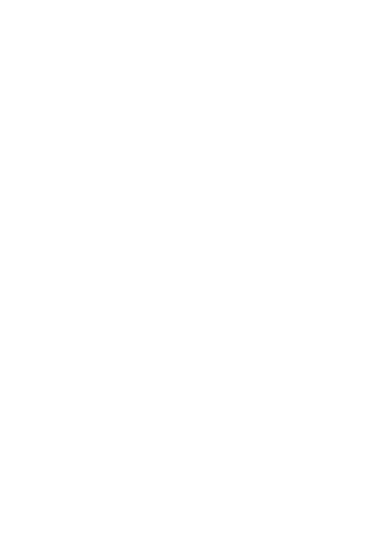
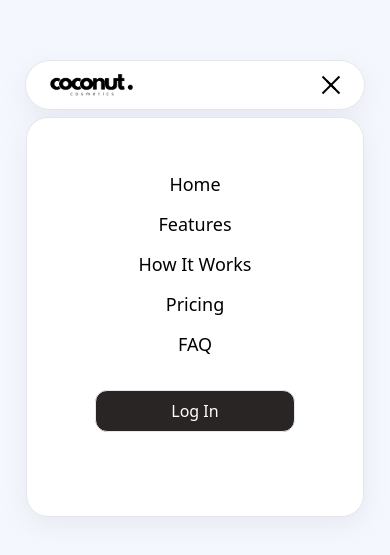
Before and after one commit to eimantasp123/ui-components, a React (Vite) app: page /mobile-header in a window 390 px wide. Before the commit this address had no page. Shown: the part 145-700 px from the top of the page. Built offline with nearby package versions, Linux system fonts and the light colour scheme.

Commit message:
Mobile Menu

```diff
--- a/src/App.jsx
+++ b/src/App.jsx
@@ -5,6 +5,7 @@
 import FullButtons from "./FullButtons";
 import Home from "./Home";
 import PasswordStrength from "./PasswordStrength";
+import MobileHeader from "./MobileHeader";
 
 const App = () => (
   <Routes>
@@ -14,6 +15,7 @@
       <Route path="/dark-mode-2" element={<DarkModeToggleSecondary />} />
       <Route path="/full-color-buttons" element={<FullButtons />} />
       <Route path="/strength-indicator" element={<PasswordStrength />} />
+      <Route path="/mobile-header" element={<MobileHeader />} />
     </Route>
   </Routes>
 );
--- /dev/null
+++ b/src/MobileHeader.jsx
@@ -0,0 +1,32 @@
+"use client";
+import { useState } from "react";
+import MobileMenuButton from "./components/MobileMenuButton";
+import MobileNavigation from "./components/MobileNavigation";
+import Logo from "./components/Logo";
+
+// Header component
+export default function MobileHeader() {
+  const [isOpen, setIsOpen] = useState(true);
+
+  return (
+    <header className="shadow-custom-light2 relative -mt-96 flex w-[340px] rounded-full border bg-white">
+      <div className="z-20 flex w-full items-center justify-between px-5">
+        <Logo />
+        <MobileMenuButton
+          active={isOpen}
+          setActive={() => setIsOpen(!isOpen)}
+        />
+      </div>
+
+      <div
+        className={`shadow-custom-light2 absolute right-0 z-10 flex overflow-hidden transition-all duration-500 ease-in-out ${isOpen ? "top-14 h-[400px] w-[100%] rounded-[22px] opacity-100" : "top-0 h-0 w-0 rounded-[100px] opacity-0"} items-center justify-center border bg-white text-black`}
+      >
+        <div
+          className={`absolute ${isOpen ? "opacity-100" : "opacity-0"} left-1/2 top-5 -translate-x-1/2 transition-opacity duration-500 ease-in-out`}
+        >
+          <MobileNavigation handleMobileClick={() => setIsOpen(!open)} />
+        </div>
+      </div>
+    </header>
+  );
+}
--- a/src/PasswordStrength.jsx
+++ b/src/PasswordStrength.jsx
@@ -11,17 +11,17 @@
   };
 
   return (
-    <div className="w-[400px] select-none">
+    <div className="w-[350px] select-none">
       <div className="relative">
         <input
           type={type}
-          className="mb-4 w-full rounded-md border border-neutral-300 px-4 py-2"
+          className="mb-4 w-full rounded-md border-[2px] border-neutral-200 px-4 py-2 outline-none transition-colors duration-300 ease-in-out focus:border-neutral-500"
           placeholder="Enter your password"
           onChange={(e) => setPassword(e.target.value)}
         />
         <span
           onClick={togglePasswordVisibility}
-          className="absolute right-5 top-3 cursor-pointer text-lg"
+          className="absolute right-5 top-3 cursor-pointer text-lg text-neutral-600"
         >
           {type === "password" ? <FaEye /> : <FaEyeSlash />}
         </span>
--- a/src/components/Layout.jsx
+++ b/src/components/Layout.jsx
@@ -2,7 +2,7 @@
 
 export default function Layout() {
   return (
-    <div className="flex h-screen w-full items-center justify-center bg-stone-100 transition-all duration-300 dark:bg-neutral-900">
+    <div className="flex h-screen w-full items-center justify-center bg-[#F5F7FE] transition-all duration-300 dark:bg-neutral-900">
       <Outlet />
     </div>
   );
--- /dev/null
+++ b/src/components/Logo.jsx
@@ -0,0 +1,7 @@
+export default function Logo() {
+  return (
+    <div className="flex w-[250px] flex-none items-center justify-start">
+      <img src="/logo.png" className="w-[90px] cursor-pointer" alt="logo" />
+    </div>
+  );
+}
--- /dev/null
+++ b/src/components/MobileMenuButton.jsx
@@ -0,0 +1,92 @@
+import { motion, MotionConfig } from "framer-motion";
+import PropTypes from "prop-types";
+
+export default function MobileMenuButton({ active, setActive }) {
+  return (
+    <MotionConfig
+      transition={{
+        duration: 0.25,
+        ease: "easeInOut",
+      }}
+    >
+      <motion.button
+        initial={false}
+        onClick={() => setActive((pv) => !pv)}
+        animate={active ? "open" : "closed"}
+        className="relative py-6 pr-8"
+      >
+        {/* First line */}
+        <motion.span
+          style={{
+            left: "58%",
+            top: "35%",
+            x: "-50%",
+            y: "-50%",
+          }}
+          className="absolute left-0 top-0 h-[2px] w-6 bg-black"
+          variants={{
+            open: {
+              rotate: ["0deg", "0deg", "45deg"],
+              top: ["35%", "50%", "50%"],
+            },
+            closed: {
+              rotate: ["45deg", "0deg", "0deg"],
+              top: ["50%", "50%", "35%"],
+            },
+          }}
+        />
+
+        {/* Second line */}
+        <motion.span
+          style={{
+            left: "calc(50% + 6px)",
+            top: "50%",
+            x: "-50%",
+            y: "-50%",
+          }}
+          className="absolute h-[2px] w-5 bg-black"
+          variants={{
+            open: {
+              rotate: ["0deg", "0deg", "-45deg"],
+              left: "58%",
+              width: ["16px", "24px", "24px"],
+            },
+            closed: {
+              rotate: ["-45deg", "0deg", "0deg"],
+              left: "calc(50% + 6px)",
+              width: ["24px", "16px", "16px"],
+            },
+          }}
+        />
+
+        {/* Last line */}
+        <motion.span
+          style={{
+            left: "calc(50% + 8px)",
+            bottom: "35%",
+            x: "-50%",
+            y: "50%",
+          }}
+          className="absolute h-[2px] w-3 bg-black"
+          variants={{
+            open: {
+              rotate: ["0deg", "0deg", "45deg"],
+              left: "58%",
+              bottom: ["35%", "50%", "50%"],
+            },
+            closed: {
+              rotate: ["45deg", "0deg", "0deg"],
+              left: "calc(50% + 8px)",
+              bottom: ["50%", "50%", "35%"],
+            },
+          }}
+        />
+      </motion.button>
+    </MotionConfig>
+  );
+}
+
+MobileMenuButton.propTypes = {
+  active: PropTypes.bool.isRequired,
+  setActive: PropTypes.func.isRequired,
+};
--- /dev/null
+++ b/src/components/MobileNavigation.jsx
@@ -0,0 +1,47 @@
+import PropTypes from "prop-types";
+
+const links = [
+  { href: "#home", label: "Home" },
+  { href: "#features", label: "Features" },
+  { href: "#howAppWorking", label: "How It Works" },
+  { href: "#pricing", label: "Pricing" },
+  { href: "#faq", label: "FAQ" },
+];
+
+export default function MobileNavigation({ handleMobileClick }) {
+  return (
+    <>
+      <nav>
+        <ul
+          className={`flex flex-col items-center justify-center space-y-3 p-8 text-lg font-normal`}
+        >
+          {links.map(({ href, label }) => (
+            <li
+              key={`${href}-${label}`}
+              className="group relative flex cursor-pointer items-center justify-center text-nowrap"
+            >
+              <a
+                onClick={() => handleMobileClick(href)}
+                className="relative z-10 inline-block px-1"
+              >
+                {label}
+              </a>
+              <span className="absolute -bottom-1 left-0 h-[2px] w-[0%] bg-black/60 transition-all duration-500 ease-in-out group-hover:w-[100%]"></span>
+            </li>
+          ))}
+        </ul>
+      </nav>
+
+      <button
+        onClick={() => handleMobileClick("#contact")}
+        className="w-[200px] rounded-[12px] border bg-stone-800 py-2 text-white shadow-none transition-all duration-500 ease-in-out hover:rounded-[30px] hover:bg-stone-700 hover:shadow-xl"
+      >
+        Log In
+      </button>
+    </>
+  );
+}
+
+MobileNavigation.propTypes = {
+  handleMobileClick: PropTypes.func,
+};
--- a/src/components/PasswordStrengthIndicator.jsx
+++ b/src/components/PasswordStrengthIndicator.jsx
@@ -50,7 +50,7 @@
 
   return (
     <div className="flex flex-col">
-      <p className="text-textPrimary mb-2 text-sm font-medium">
+      <p className="text-textPrimary mb-2 text-[14px] font-medium">
         {strengthText}
       </p>
       {/* Strength Bars */}
@@ -63,7 +63,7 @@
         ))}
       </div>
       {/* Instructional text */}
-      <p className="text-textSecondary text-sm">
+      <p className="text-textSecondary text-[13px]">
         Password must have at least 8 characters, symbols, uppercase and
         lowercase letters. Never reuse old passwords.
       </p>
--- a/tailwind.config.js
+++ b/tailwind.config.js
@@ -7,6 +7,7 @@
       boxShadow: {
         "custom-light": "0px 6px 18px  rgba(0, 0, 0, 0.1)", // light shadow
         "custom-heavy": "0px 6px 24px rgba(0, 0, 0, 0.14)", // heavier shadow
+        "custom-light2": "0px 8px 24px rgba(149, 157, 165, 0.14)", // heavier shadow
       },
     },
   },
```
Also changed, not shown: public/logo.png (added).
